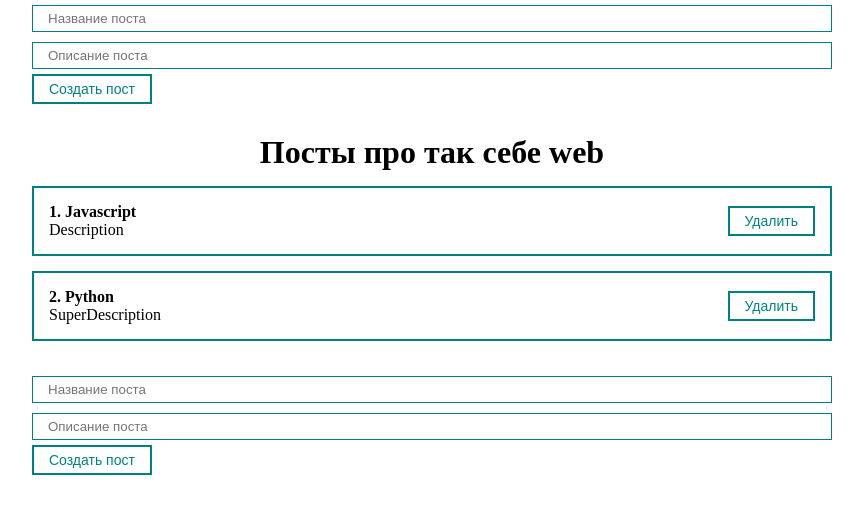
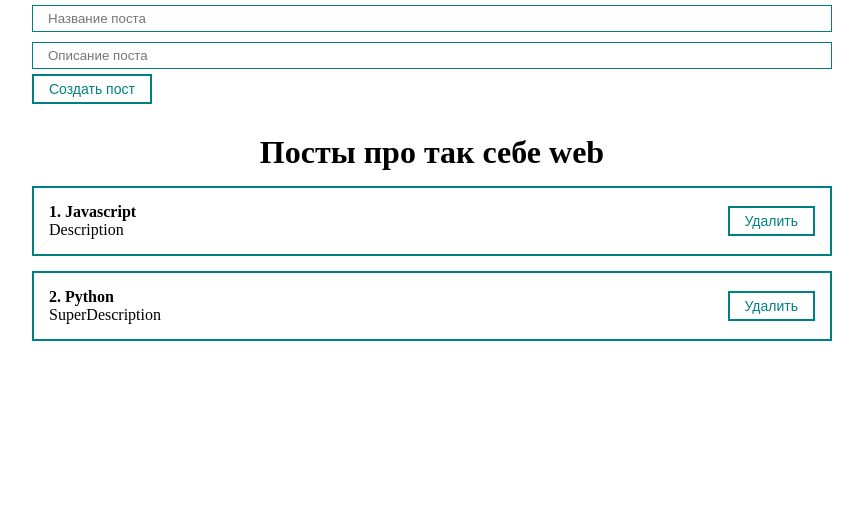
Before and after one commit to dvbshka/react-fund-course, a React (Create React App) app: page / in a window 1280 px wide. Shown: the top 514 px of the page, without its empty margins (208-1071 px from the left). Built offline with nearby package versions, Linux system fonts and the light colour scheme.

Commit message:
refactor

```diff
--- a/src/App.js
+++ b/src/App.js
@@ -34,7 +34,6 @@ function App() {
         ? <PostList remove={removePost} posts={posts} title="Посты про так себе web" />
         : <h1 style={{textAlign:"center"}}>Посты не найдены</h1>
       }
-      <PostForm create={createPost} />
     </div>
   );
 }
```
